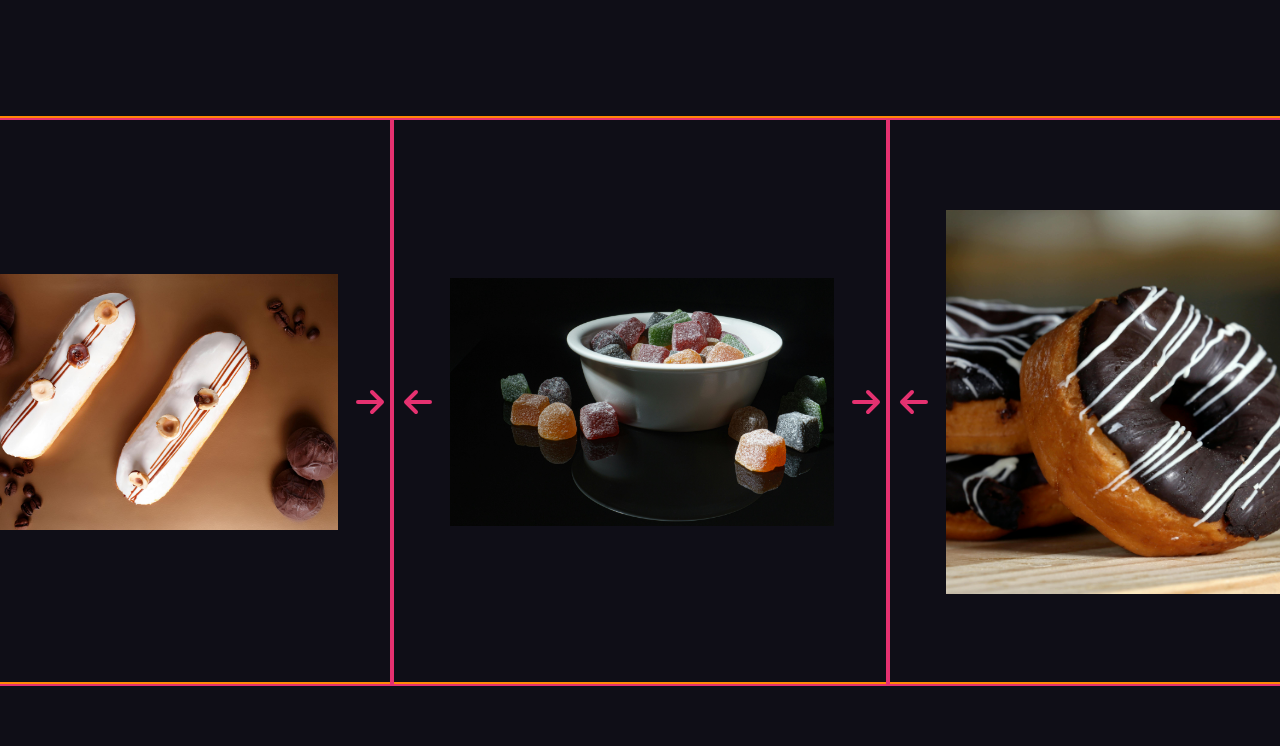
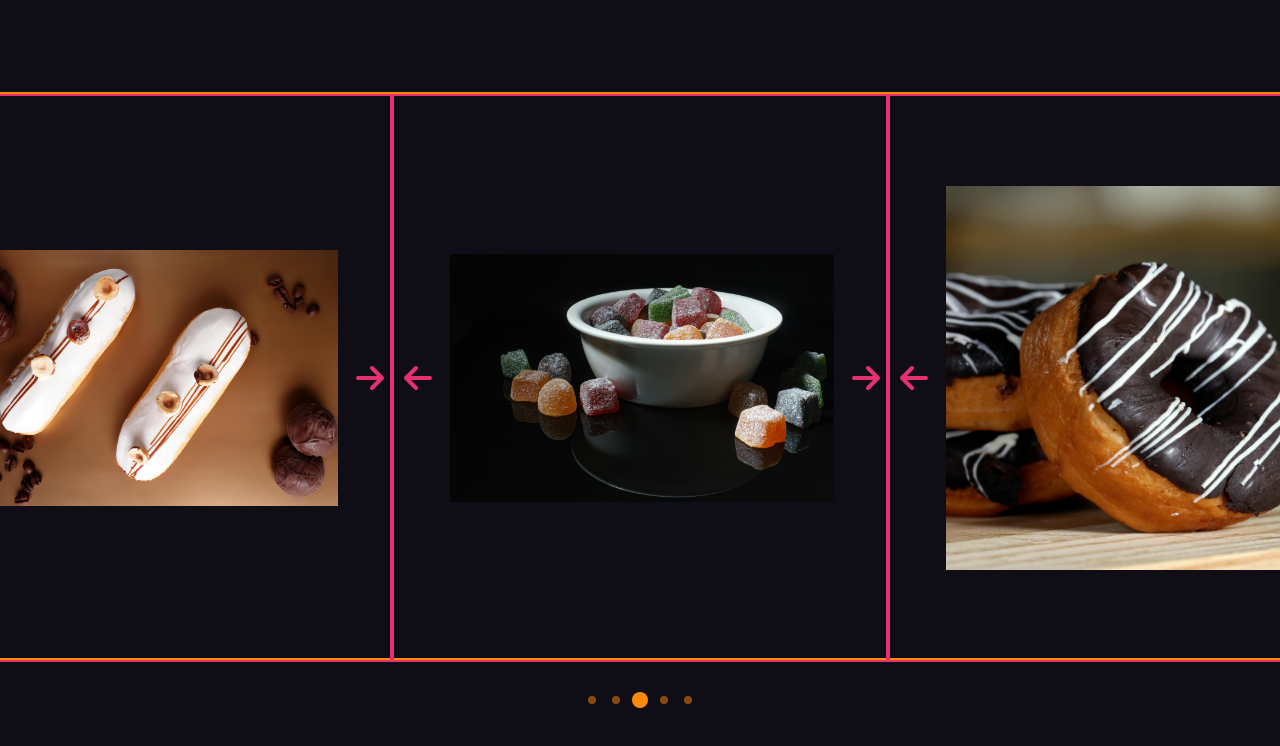
Before and after one commit to mell62/image-carousel, a website built with webpack: page src/index.html in a window 1280 px wide. Shown: the top 746 px of the page. Built offline with nearby package versions, Linux system fonts and the light colour scheme.

Commit message:
Set up navigation dots

```diff
--- a/src/index.html
+++ b/src/index.html
@@ -106,5 +106,12 @@
         </div>
       </div>
     </div>
+    <div class="slides-tracker">
+      <div class="slide-1 slide"></div>
+      <div class="slide-2 slide"></div>
+      <div class="slide-3 slide active-slide"></div>
+      <div class="slide-4 slide"></div>
+      <div class="slide-5 slide"></div>
+    </div>
   </body>
 </html>
--- a/src/style.css
+++ b/src/style.css
@@ -1,6 +1,8 @@
 body {
   background-color: #0f0e17;
   display: flex;
+  flex-direction: column;
+  gap: 2rem;
   justify-content: center;
   align-items: center;
   height: 100vh;
@@ -39,3 +41,32 @@ body {
   width: 3rem;
   height: auto;
 }
+
+.slides-tracker {
+  width: 9rem;
+  height: 1rem;
+  display: flex;
+  gap: 1rem;
+  justify-content: center;
+  align-items: center;
+}
+
+.slide {
+  height: 0.5rem;
+  width: 0.5rem;
+  cursor: pointer;
+  opacity: 0.5;
+  background-color: #ff8906;
+  border-radius: 50%;
+  transition: transform 0.1s ease-out, opacity 0.1s ease-out;
+}
+
+.slide:hover {
+  transform: scale(2);
+  opacity: 1;
+}
+
+.active-slide {
+  transform: scale(2);
+  opacity: 1;
+}
```
